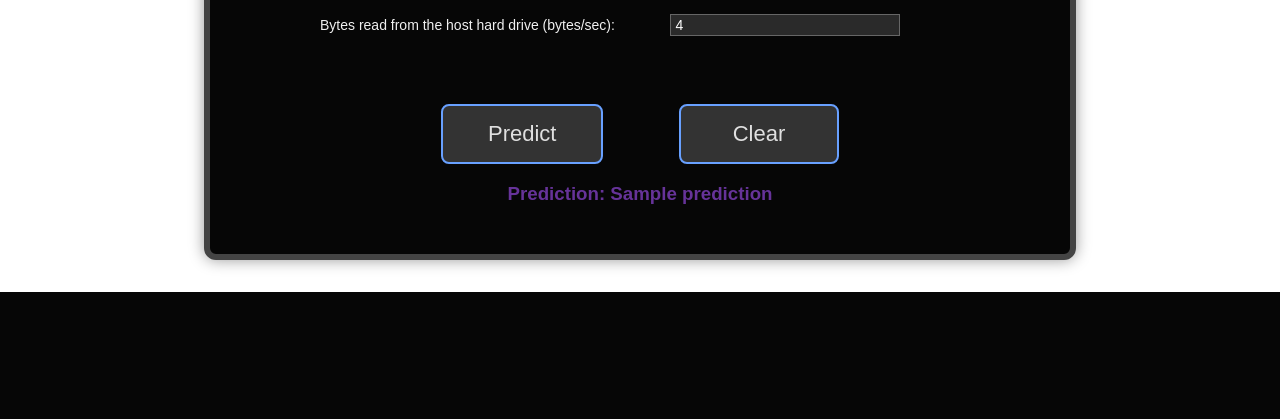
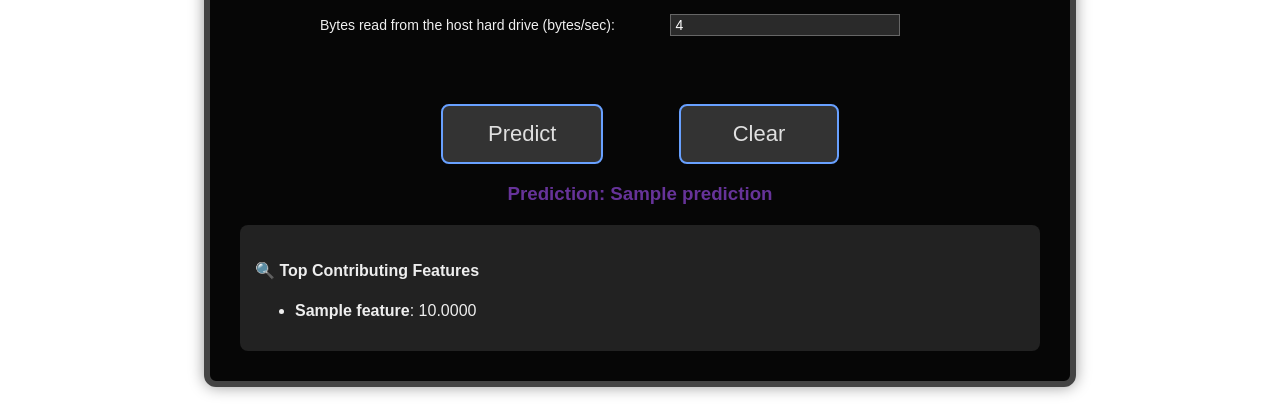
Before and after one commit to frankssenoga/Deployment, a Flask app: template templates/index.html in a window 1280 px wide. Shown: the part 969-1388 px from the top of the page. Before the commit the page ends 1261 px from the top, so only its background shows below. Run offline with Flask 3, Linux system fonts and the light colour scheme; the template is opened without the code that fills it: most values are stand-ins (such as "Sample title", 1, 10 or a date in 2020); parts of the project's set-up code (start-up, migrations or seed data) failed here and were passed over.

Commit message:
Update index.html

```diff
--- a/templates/index.html
+++ b/templates/index.html
@@ -67,6 +67,12 @@ input {
     display:flex; justify-content:center;
     gap:2cm; margin-top:50px; width:100%;
   }
+   .explanation {
+    background-color: #222;
+    color: #eee;
+    padding: 15px;
+    border-radius: 8px;
+}
 </style>
 
 <body>
@@ -139,6 +145,16 @@ input {
     {% if prediction %}
      <h3 style="text-align:center; color: rebeccapurple;">Prediction: {{ prediction }}</h3>
     {% endif %}
+  {% if top_features %}
+<div class="explanation" style="margin-top: 20px;">
+    <h4>🔍 Top Contributing Features</h4>
+    <ul>
+        {% for feature, value in top_features %}
+            <li><b>{{ feature }}</b>: {{ '%.4f'|format(value) }}</li>
+        {% endfor %}
+    </ul>
+</div>
+{% endif %}
   </div>
 
 <script>
```
